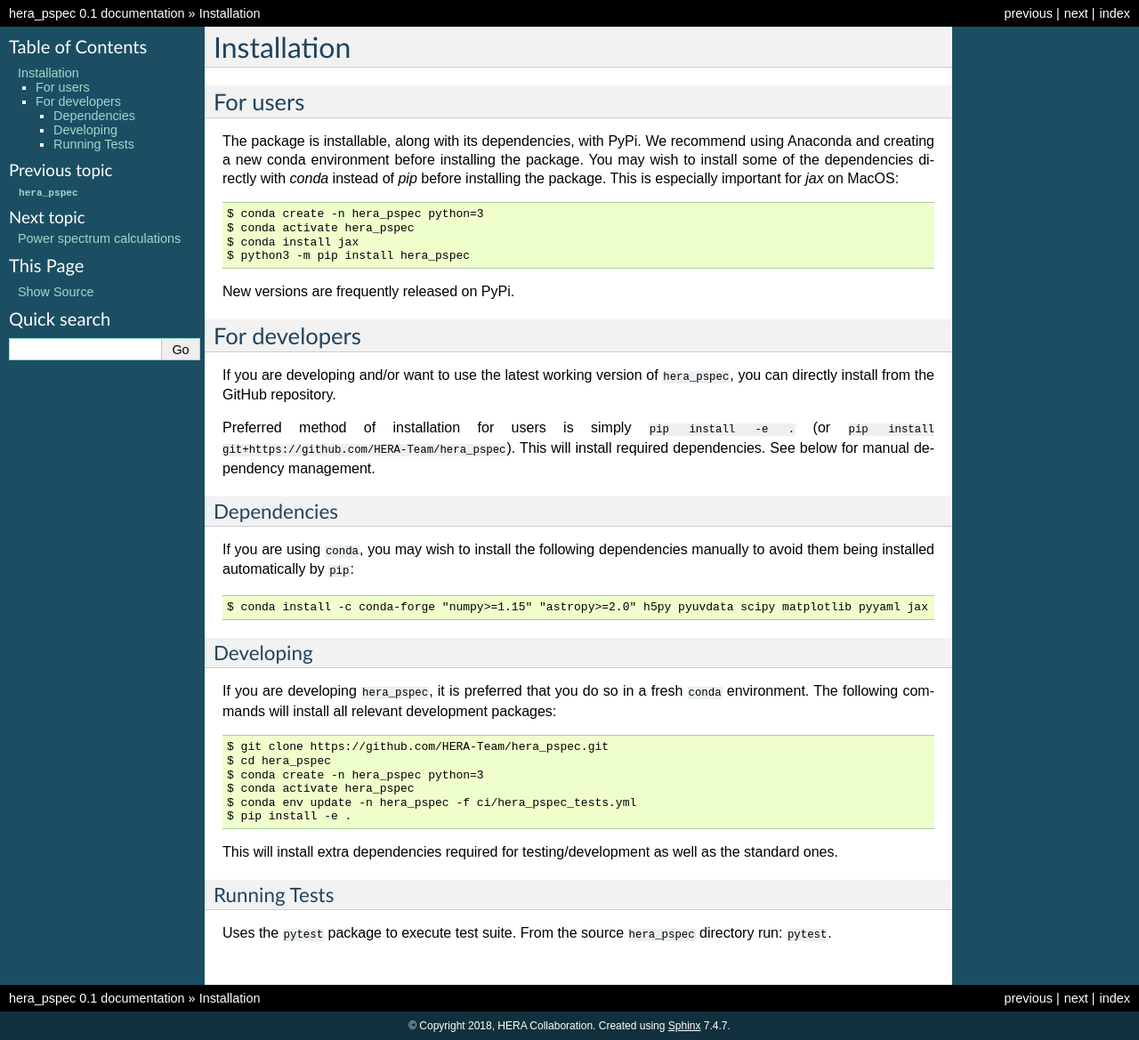
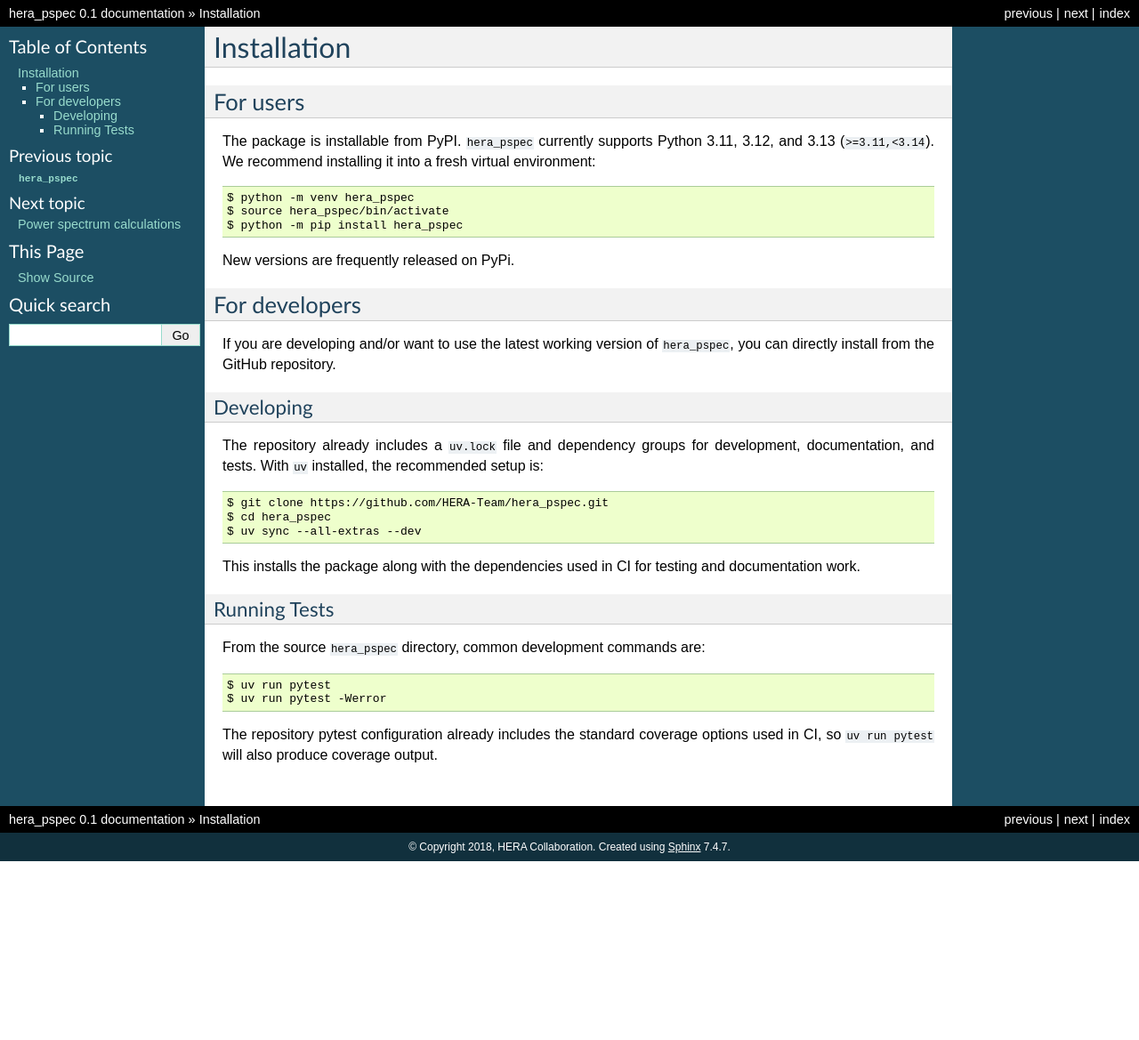
Before and after one commit to HERA-Team/hera_pspec, a Sphinx documentation site: the page built from docs/installation.rst, in a window 1280 px wide. Shown: the whole page at 89% size. Built offline with Sphinx 7.4.7, drawn with Linux system fonts in a browser that asks for light colours; after the commit the page ends 968 px from its top, so only the background shows below that.

Commit message:
Add label inventory and refresh uv development docs

```diff
--- a/README.rst
+++ b/README.rst
@@ -21,18 +21,15 @@ Installation
 For users
 ---------
 
-The package is installable, along with its dependencies, with PyPi. We
-recommend using Anaconda and creating a new conda environment before
-installing the package. You may wish to install some of the dependencies directly
-with `conda` instead of `pip` before installing the package. This is especially
-important for `jax` on MacOS:
+The package is installable from PyPI. ``hera_pspec`` currently supports
+Python 3.11, 3.12, and 3.13 (``>=3.11,<3.14``). We recommend installing it
+into a fresh virtual environment:
 
 ::
 
-   $ conda create -n hera_pspec python=3
-   $ conda activate hera_pspec
-   $ conda install jax
-   $ python3 -m pip install hera_pspec
+   $ python -m venv hera_pspec
+   $ source hera_pspec/bin/activate
+   $ python -m pip install hera_pspec
 
 New versions are frequently released on PyPi.
 
@@ -42,46 +39,34 @@ For developers
 If you are developing and/or want to use the latest working version
 of ``hera_pspec``, you can directly install from the GitHub repository.
 
-Preferred method of installation for users is simply ``pip install -e .``
-(or ``pip install git+https://github.com/HERA-Team/hera_pspec``). This
-will install required dependencies. See below for manual dependency
-management.
-
-Dependencies
-^^^^^^^^^^^^
-
-If you are using ``conda``, you may wish to install the following
-dependencies manually to avoid them being installed automatically by
-``pip``:
-
-::
-
-   $ conda install -c conda-forge "numpy>=1.15" "astropy>=2.0" h5py pyuvdata scipy matplotlib pyyaml jax
-
 Developing
 ^^^^^^^^^^
 
-If you are developing ``hera_pspec``, it is preferred that you do so in
-a fresh ``conda`` environment. The following commands will install all
-relevant development packages:
+The repository already includes a ``uv.lock`` file and dependency groups
+for development, documentation, and tests. With ``uv`` installed, the
+recommended setup is:
 
 ::
 
    $ git clone https://github.com/HERA-Team/hera_pspec.git
    $ cd hera_pspec
-   $ conda create -n hera_pspec python=3
-   $ conda activate hera_pspec
-   $ conda env update -n hera_pspec -f ci/hera_pspec_tests.yml
-   $ pip install -e .
+   $ uv sync --all-extras --dev
 
-This will install extra dependencies required for testing/development as
-well as the standard ones.
+This installs the package along with the dependencies used in CI for
+testing and documentation work.
 
 Running Tests
 ^^^^^^^^^^^^^
 
-Uses the ``pytest`` package to execute test suite. From the source
-``hera_pspec`` directory run: ``pytest``.
+From the source ``hera_pspec`` directory, common development commands are:
+
+::
+
+   $ uv run pytest
+   $ uv run pytest -Werror
+
+The repository pytest configuration already includes the standard coverage
+options used in CI, so ``uv run pytest`` will also produce coverage output.
 
 .. exclusion-marker-installation-do-not-remove
 
--- a/docs/conf.py
+++ b/docs/conf.py
@@ -20,6 +20,7 @@
 # import sys
 # sys.path.insert(0, os.path.abspath('.'))
 
+import importlib.util
 import os
 import sys
 
@@ -34,7 +35,8 @@ MOCK_MODULES = ['numpy', 'scipy', 'scipy.interpolate', 'scipy.integrate',
                 'pyuvdata.utils', 'hera_sim']
 
 for mod_name in MOCK_MODULES:
-    sys.modules[mod_name] = mock.Mock()
+    if importlib.util.find_spec(mod_name) is None:
+        sys.modules[mod_name] = mock.Mock()
 
 sys.path.insert(0, os.path.abspath('../'))
 #import hera_pspec
@@ -87,7 +89,7 @@ release = u'0.1'
 #
 # This is also used if you do content translation via gettext catalogs.
 # Usually you set "language" from the command line for these cases.
-language = None
+language = 'en'
 
 # List of patterns, relative to source directory, that match files and
 # directories to ignore when looking for source files.
```
Also changed, not shown: docs/index.rst (+5 -6 lines), 4 other files.
